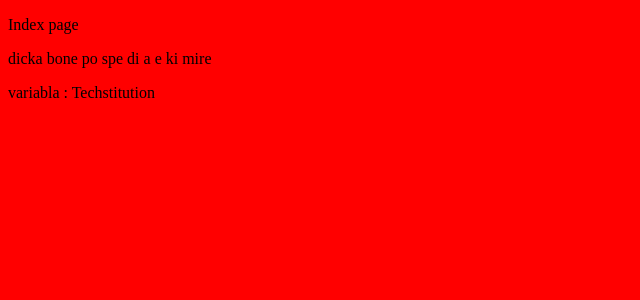
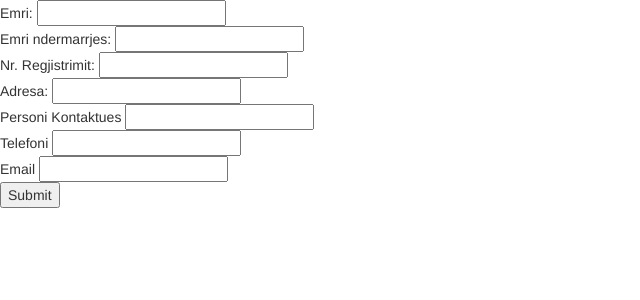
Before and after one commit to fjollagrapci/techstitution, a Flask app: page /form in a window 1280 px wide. Shown: the top 300 px of the page, without its empty margins (0-640 px from the left). Run offline with Flask 2, Linux system fonts and the light colour scheme; parts of the project's set-up code (start-up, migrations or seed data) failed here and were passed over; some libraries are stand-ins or nearby versions.

Commit message:
some changes

```diff
--- a/app/mod_main/views.py
+++ b/app/mod_main/views.py
@@ -1,14 +1,56 @@
-from flask import Blueprint, render_template
+from flask import Blueprint, Response, render_template, request,redirect, url_for
 from app import mongo
 mod_main = Blueprint('main', __name__)
+from bson import ObjectId
+
 
 @mod_main.route('/')
-def index():
-	db = mongo.db.arkep
-	db.insert({"name" : "arkep"})
-	return render_template("index.html")
 
-@mod_main.route('/form')
+def layout():
+    db = mongo.db.arkep
+    return render_template("layout.html")
+@mod_main.route('/form', methods=['GET','POST'])
 def form():
-	name="Techstitution"
-	return render_template("form.html", name=name)
+    db = mongo.db.arkep
+    if request.method == 'GET':
+        emri = "Filan Fistek Filani"
+        return render_template("form.html", emri=emri)
+    elif request.method == 'POST':
+        form_data = request.form.to_dict()
+        data = {
+          "nderrmarja":{
+            "emri": form_data['emri_ndermarrjes'],
+            "numri_regjistrimi":form_data['nr_regjistrimit'],
+            "adresa":form_data['adresa'],
+            "personi_kontaktues":form_data['personi_kontaktues'],
+            "telefoni":form_data['telefoni'],
+            "email":form_data['email']
+            }
+        }
+
+
+        db.insert(data)
+        return render_template("form.html", mesazhi="Faleminderit, forma u insertua")
+    else:
+        return "Go home, you are drunk"
+
+
+@mod_main.route('/list',methods=['GET'])
+def list():
+    db=mongo.db.arkep
+    rekordet=db.find()
+    return render_template('list.html', rekordet=rekordet)
+
+
+@mod_main.route('/remove/<string:remove_id>',methods=['POST'])
+def remove(remove_id):
+    db=mongo.db.arkep
+    remove=db.remove({"_id":ObjectId(remove_id)})
+    return Response(200)
+
+
+@mod_main.route('/raporti/<string:report_id>')
+def raporti(report_id):
+    db = mongo.db.arkep
+    report=db.find_one({'_id':ObjectId(report_id)})
+    return render_template('raporti.html',report=report)
--- a/app/templates/form.html
+++ b/app/templates/form.html
@@ -1,7 +1,19 @@
 
-{% extends 'index.html'%}
-{% block form %}
-<p> dicka bone po spe di a e ki mire </p>
-</p>
-<p> variabla : {{name}} </p>
-{% endblock form %}
+{% extends 'layout.html'%}
+{% block content %}
+<form method="POST">
+    Emri: <input name="emri" value=""><br />
+    Emri ndermarrjes: <input name="emri_ndermarrjes" value=""><br />
+    Nr. Regjistrimit: <input name="nr_regjistrimit" value=""><br />
+    Adresa: <input name="adresa" value=""><br />
+    Personi Kontaktues <input name="personi_kontaktues" value=""><br />
+    Telefoni <input name="telefoni" value=""><br />
+    Email <input name="email" value=""><br />
+    <button type="submit">
+        Submit
+    </button>
+</form>
+{% if mesazhi %}
+  <h2>{{ mesazhi }}</>
+{% endif %}
+{% endblock content %}
--- a/app/templates/index.html
+++ /dev/null
@@ -1,14 +0,0 @@
-<!DOCTYPE html>
-<html>
-<head>
-  <link rel="stylesheet" type="text/css" href="{{ url_for('static', filename='style.css')}}">
-  <title>Techstitution</title>
-
-
-</head>
-<p>Index page </p>
-<body>
-{% block form %}
-{% endblock form %}
-</body>
-</html>
--- /dev/null
+++ b/app/templates/layout.html
@@ -0,0 +1,19 @@
+<!DOCTYPE html>
+<html>
+<head>
+
+
+  <link rel="stylesheet" type="text/css" href="{{ url_for('static', filename='style.css')}}">
+  <title>Techstitution</title>
+
+  <link rel="stylesheet" href="https://maxcdn.bootstrapcdn.com/bootstrap/3.3.7/css/bootstrap.min.css" integrity="sha384-BVYiiSIFeK1dGmJRAkycuHAHRg32OmUcww7on3RYdg4Va+PmSTsz/K68vbdEjh4u" crossorigin="anonymous">
+  <script src="//code.jquery.com/jquery-3.1.1.min.js"></script>
+  <!-- Latest compiled and minified JavaScript -->
+  <script src="https://maxcdn.bootstrapcdn.com/bootstrap/3.3.7/js/bootstrap.min.js" integrity="sha384-Tc5IQib027qvyjSMfHjOMaLkfuWVxZxUPnCJA7l2mCWNIpG9mGCD8wGNIcPD7Txa" crossorigin="anonymous"></script>
+
+</head>
+<body>
+{% block content %}
+{% endblock content %}
+</body>
+</html>
```
Also changed, not shown: app/templates/list.html (added, +33 -0 lines), app/templates/raporti.html (added, +25 -0 lines), app/static/css/style.css (renamed from app/static/style.css), app/static/js/arkep.js (added), 2 other files.
